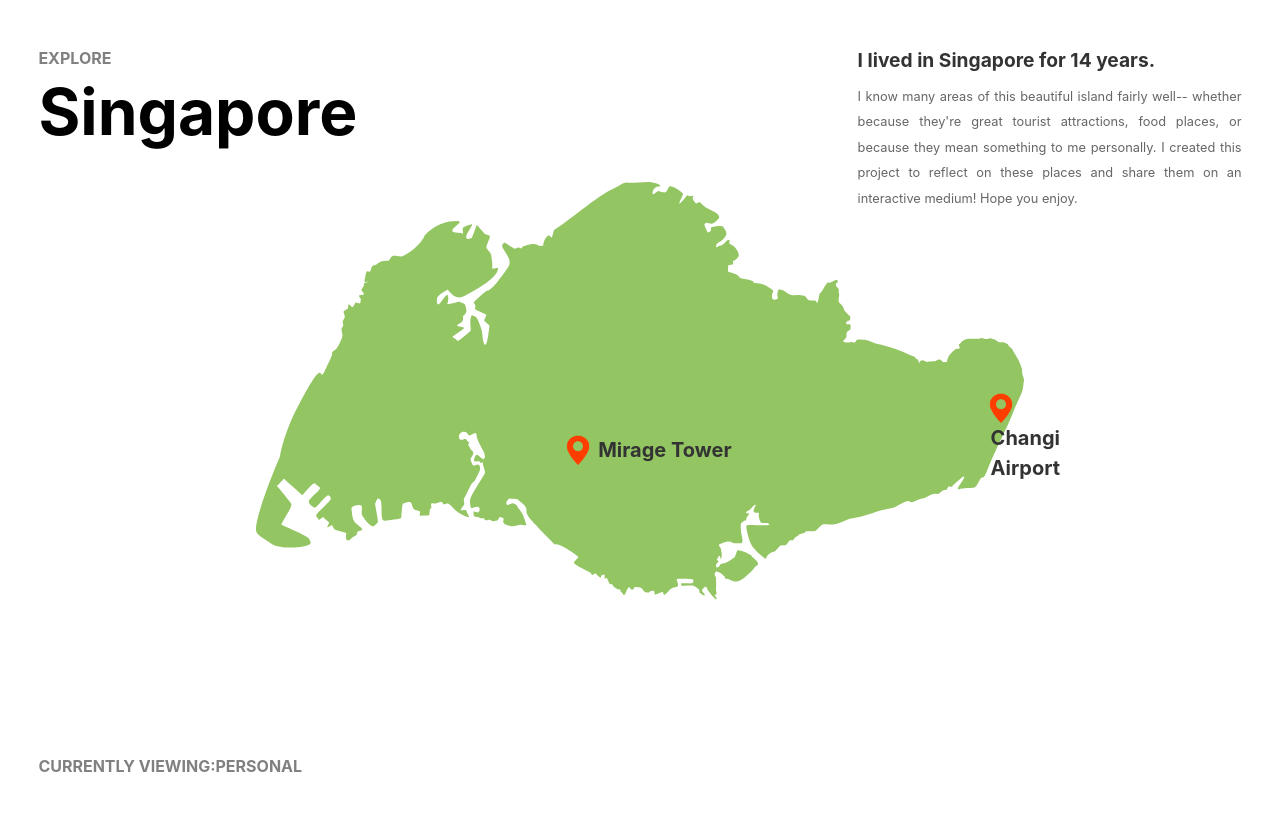
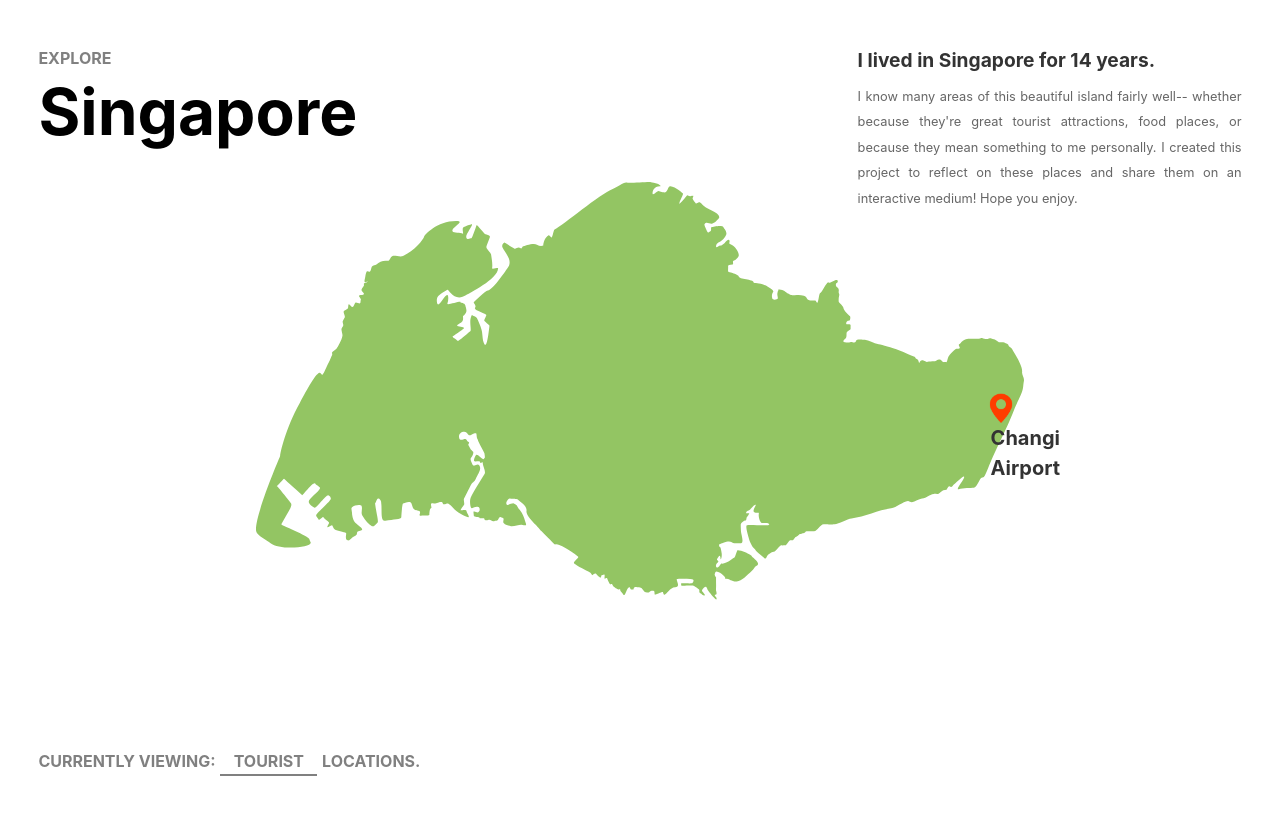
Before and after one commit to spark33/Singapore, a React (Create React App) app: page / in a window 1280 px wide. Shown: the top 814 px of the page. Built offline with nearby package versions, Linux system fonts and the light colour scheme.

Commit message:
now supports switching of modes

```diff
--- a/src/App.css
+++ b/src/App.css
@@ -7,8 +7,8 @@ body {
   padding: 2vh 0;
 }
 
-* {
-  transition: all .8s ease;
+a {
+  cursor: pointer;
 }
 
 h1 {
@@ -77,6 +77,7 @@ main.sidebar-open {
 
 .Pin {
   position: absolute;
+  cursor: pointer;
 }
 
 .Pin * {
@@ -105,6 +106,7 @@ main.sidebar-open {
   background: white;
   border-left: 1px solid grey;
   padding: 3vh 0;
+  transition: all .8s ease;
 }
 
 .sidebar.open {
@@ -127,9 +129,37 @@ main.sidebar-open {
   margin-right: 15px;
 }
 
-.source-selector {
+.current-mode {
   position: absolute;
   bottom: 0;
   left: 0;
   padding: 3vh 3vw;
 }
+
+.mode-selector {
+  display: inline-block;
+  padding-bottom: 3px;
+  border-bottom: 2px solid;
+  margin: 0 5px;
+  text-align: center;
+}
+
+.mode-options:after {
+  content: '▼';
+  top: -5px;
+}
+
+.mode-options a {
+  display: block;
+  border: 1px solid;
+  padding: 2px 4px;
+  margin: 0;
+}
+
+.mode-options.showing {
+  visibility: visible;
+}
+
+.mode-options.hidden {
+  visibility: hidden;
+}
--- a/src/App.js
+++ b/src/App.js
@@ -7,15 +7,15 @@ import Header from './Header.js';
 import Map from './Map.js';
 import LocationPins from './LocationPins.js';
 import Sidebar from './Sidebar.js';
-import SourceSelector from './SourceSelector.js';
+import ModeSelector from './ModeSelector.js';
 
 class App extends Component {
 
   constructor(props) {
     super(props);
-    let startingMode = "personal";
-    this.state = { selectedMode: startingMode };
+    this.state = { selectedMode: "tourist" };
     this.handlePinClick = this.handlePinClick.bind(this);
+    this.switchMode = this.switchMode.bind(this);
   }
 
   handlePinClick(pinIndex) {
@@ -24,6 +24,10 @@ class App extends Component {
     } else {
       this.setState({ selectedLocation: pinIndex });
     }
+  }
+
+  switchMode(newMode) {
+    this.setState({ selectedMode: newMode });
   }
 
   render() {
@@ -41,9 +45,17 @@ class App extends Component {
         <Sidebar
           index={ this.state.selectedLocation + 1 }
           location={ locations[this.state.selectedMode][this.state.selectedLocation] } />
-        <SourceSelector
-          options={ Object.keys(locations) }
-        />
+        <div className="current-mode">
+          <h5>
+            Currently viewing:
+            <ModeSelector
+              options={ Object.keys(locations) }
+              selectedMode={ this.state.selectedMode }
+              switchMode={ this.switchMode }
+            />
+            locations.
+          </h5>
+        </div>
       </div>
     );
   }
--- /dev/null
+++ b/src/ModeSelector.js
@@ -0,0 +1,39 @@
+import React, { Component } from 'react';
+import './App.css';
+
+class ModeSelector extends Component {
+
+  constructor(props) {
+    super(props);
+    this.state = { selectedMode: this.props.selectedMode }
+    this.handleClick = this.handleClick.bind(this);
+  }
+
+  handleClick() {
+    this.setState({ displayingOptions: !this.state.displayingOptions });
+  }
+
+  switchMode(mode) {
+    this.setState({ displayingOptions: false, selectedMode: mode });
+    this.props.switchMode(mode);
+  }
+
+  render() {
+    return (
+      <div className="mode-selector">
+        <div className={ this.state.displayingOptions ? "mode-options showing" : "mode-options hidden" }>
+          { this.props.options.map(function(option, index) {
+            return(
+              <a onClick={ () => this.switchMode(option) }>
+                { option }
+              </a>
+            );
+          }, this)}
+        </div>
+        <a onClick={ this.handleClick }> { this.state.selectedMode } </a>
+      </div>
+    );
+  }
+}
+
+export default ModeSelector;
--- a/src/SourceSelector.js
+++ /dev/null
@@ -1,23 +0,0 @@
-import React, { Component } from 'react';
-import './App.css';
-
-class SourceSelector extends Component {
-
-  constructor(props) {
-    super(props);
-    this.state = { selectedMode: this.props.options[0] }
-  }
-
-  render() {
-    return (
-      <div className="source-selector">
-        <h5>
-          Currently viewing:
-          <span>{ this.state.selectedMode }</span>
-        </h5>
-      </div>
-    );
-  }
-}
-
-export default SourceSelector;
```
